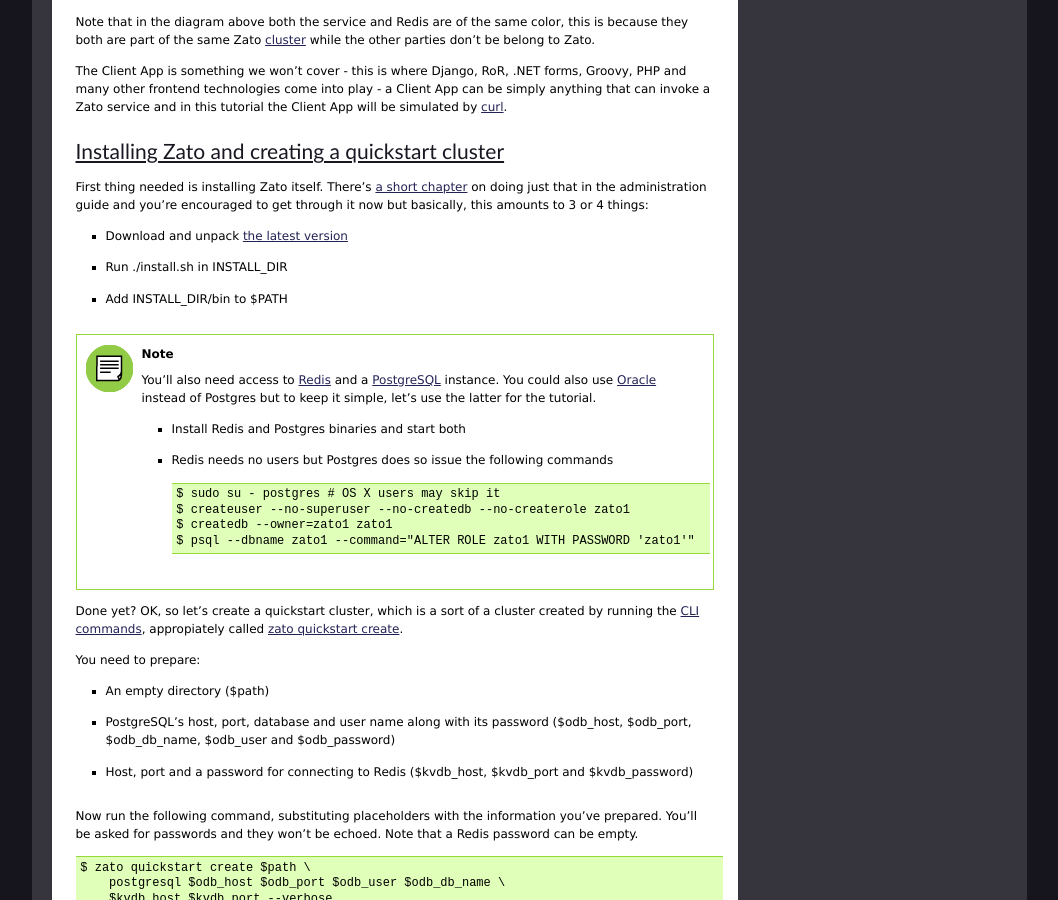
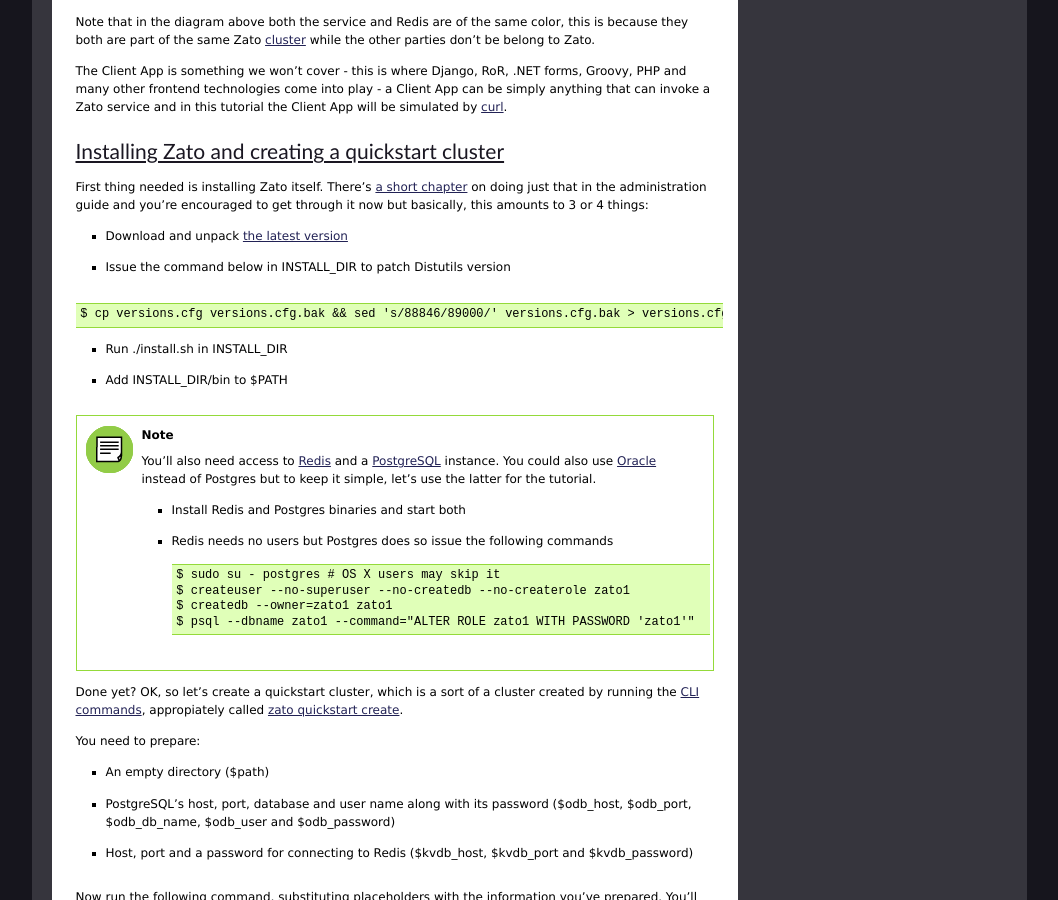
Before and after one commit to rfdiazpr/zato-docs, a Sphinx documentation site: the page built from sphinx/tutorial/01.txt, in a window 1280 px wide and 900 px high, scrolled down 1740 px. Shown: the whole window, without its empty margins (111-1169 px from the left). Built offline with Sphinx 7.4.7, drawn with Linux system fonts in a browser that asks for light colours.

Commit message:
We need to patch distutils in 1.1

```diff
--- a/sphinx/tutorial/01.txt
+++ b/sphinx/tutorial/01.txt
@@ -142,6 +142,13 @@
 but basically, this amounts to 3 or 4 things:
 
 * Download and unpack `the latest version <https://zato.io/download/zato-latest.tar.bz2>`_
+
+* Issue the command below in INSTALL_DIR to patch Distutils version
+
+.. parsed-literal::
+
+  $ cp versions.cfg versions.cfg.bak && sed 's/88846/89000/' versions.cfg.bak > versions.cfg
+
 * Run ./install.sh in INSTALL_DIR
 * Add INSTALL_DIR/bin to $PATH
 
```
